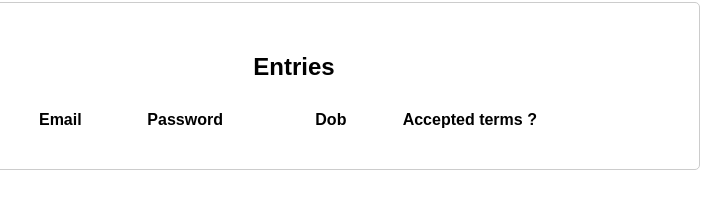
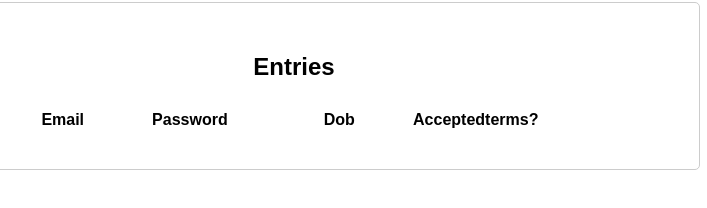
Before and after one commit to Vigneshwar09/WD101, a plain HTML site: page index.html in a window 1280 px wide. Shown: the part 526-734 px from the top of the page, 346-1053 px from the left. Drawn offline with Linux system fonts and the light colour scheme.

Commit message:
Update index.html

```diff
--- a/index.html
+++ b/index.html
@@ -97,7 +97,7 @@
                     <th>Email</th>
                     <th>Password</th>
                     <th>Dob</th>
-                    <th>Accepted terms ?</th>
+                    <th>Acceptedterms?</th>
                 </tr>
             </thead>
             <tbody id="userTableBody"></tbody>
```
